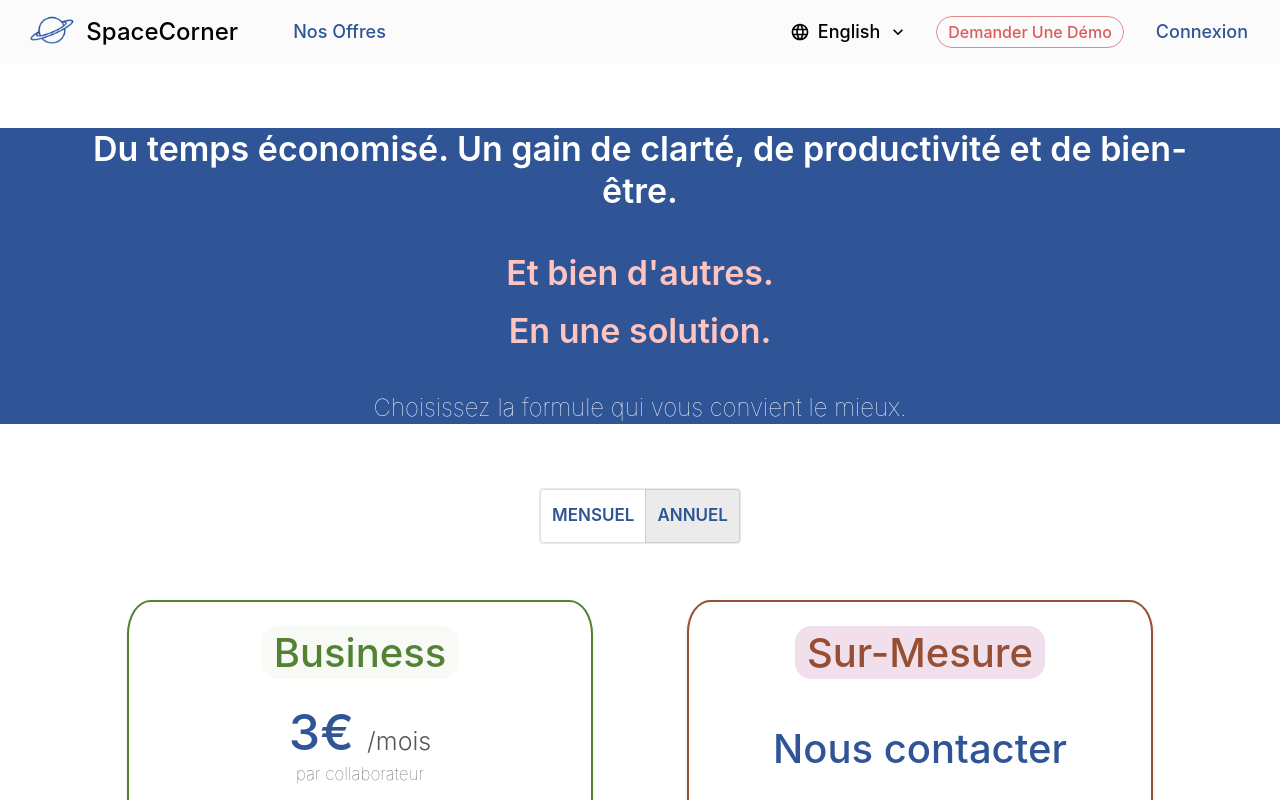
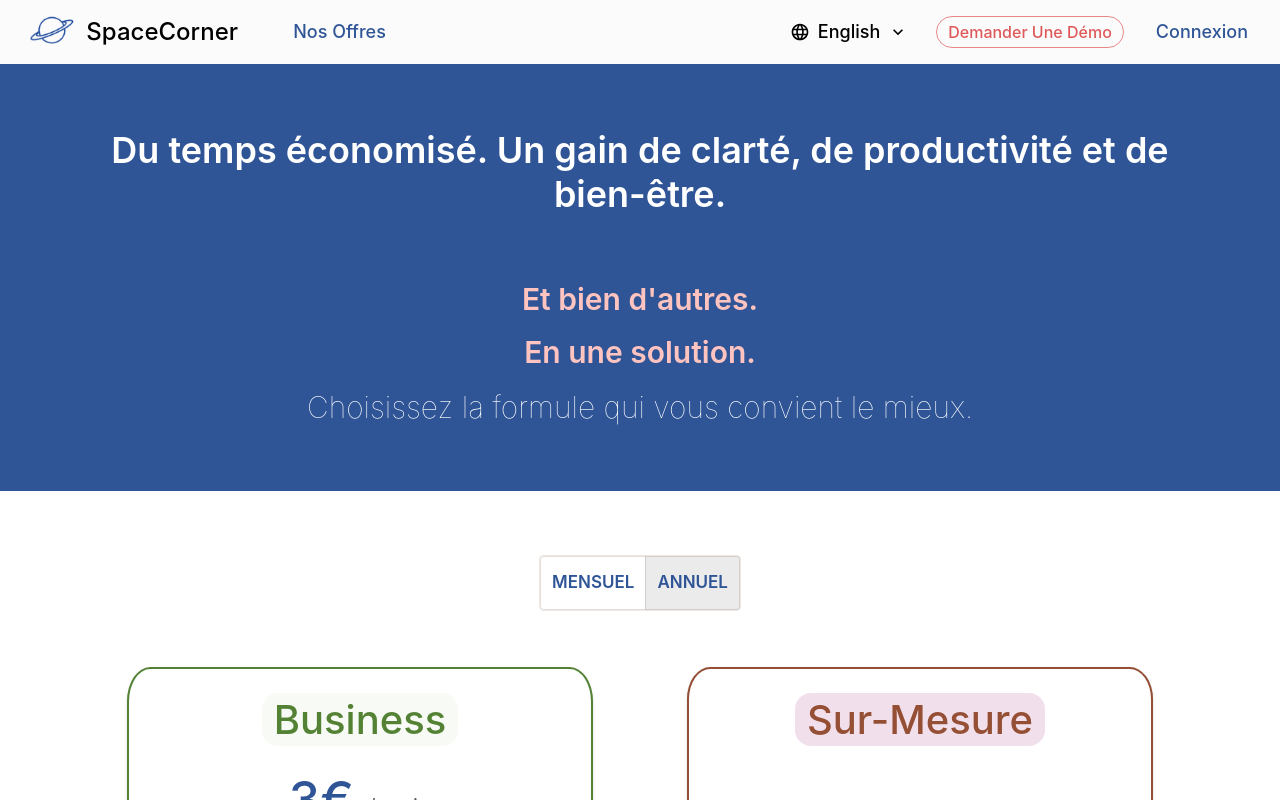
Before and after one commit to WBPierre/Ceercle, a React (Create React App) app in the folder frontend/: page /offers in a window 1280 px wide. Shown: the top 800 px of the page. Built offline with nearby package versions, Linux system fonts and the light colour scheme; a web font is replaced by a local one.

Commit message:
finishing offers redesign

```diff
--- a/frontend/src/components/containers/public/offers/OffersIntro.js
+++ b/frontend/src/components/containers/public/offers/OffersIntro.js
@@ -13,33 +13,35 @@ function OffersIntro({props}){
 
 
     return(
-            <Box sx={{ display: { xs: 'none', md: 'flex' } }}>
+            <Box sx={{ backgroundColor:"#2F5597", display: { xs: 'none', md: 'flex' } }}>
                 <Grid container direction={"column"}>
-                    <Grid item md={12} style={{backgroundColor:"#2F5597"}} px={10}>
+                    <Grid item md={12} px={10} mt={8} mb={8}>
                         <Grid item md={12}>
-                            <Grid container direction={"column"} spacing={5}>
+                            <Grid container direction={"column"} spacing={4}>
                                 <Grid item xs={12}>
-                                    <Typography variant="h4" fontWeight={600} align="center">
+                                    <Typography variant="h4" fontWeight={600} fontSize={36} align="center">
                                         <span style={{color:"#FFFFFF"}}>
                                             Du temps économisé. Un gain de clarté, de productivité et de bien-être.
                                         </span>
                                     </Typography>
                                 </Grid>
 
+                                <Grid item xs={12}/>
+
                                 <Grid item xs={12}>
                                     <Grid container direction={"column"} spacing={2}>
                                         <Grid item xs={12}>
-                                            <Typography variant="h4" align="center" fontWeight={600} style={{color:'#FFC4C0'}}>
+                                            <Typography variant="h4" align="center" fontWeight={600} fontSize={30} style={{color:'#FFC4C0'}}>
                                                 { t('offers:main.sub_title_1') }
                                             </Typography>
                                         </Grid>
-                                        <Grid item xs={12} mb={3}>
-                                            <Typography variant="h4" align="center" fontWeight={600} style={{color:'#FFC4C0'}}>
+                                        <Grid item xs={12}>
+                                            <Typography variant="h4" align="center" fontWeight={600} fontSize={30} style={{color:'#FFC4C0'}}>
                                                 { t('offers:main.sub_title_2') }
                                             </Typography>
                                         </Grid>
                                         <Grid item xs={12}>
-                                            <Typography variant="h5" fontWeight={100} align="center" style={{color:'#FFFFFF'}}>
+                                            <Typography variant="h5" fontWeight={100} align="center" fontSize={30} style={{color:'#FFFFFF'}}>
                                                 Choisissez la formule qui vous convient le mieux.
                                             </Typography>
                                         </Grid>
--- a/frontend/src/views/public/Offers.js
+++ b/frontend/src/views/public/Offers.js
@@ -9,7 +9,7 @@ function Offers(){
     return(
         <Container maxWidth={false} disableGutters={true}>
             <NavBar/>
-            <div style={{marginTop:'10%'}}/>
+            <div style={{marginTop:'5%'}}/>
             <OffersIntro/>
             <div style={{marginTop:'5%'}}/>
             <OfferDescription/>
```
